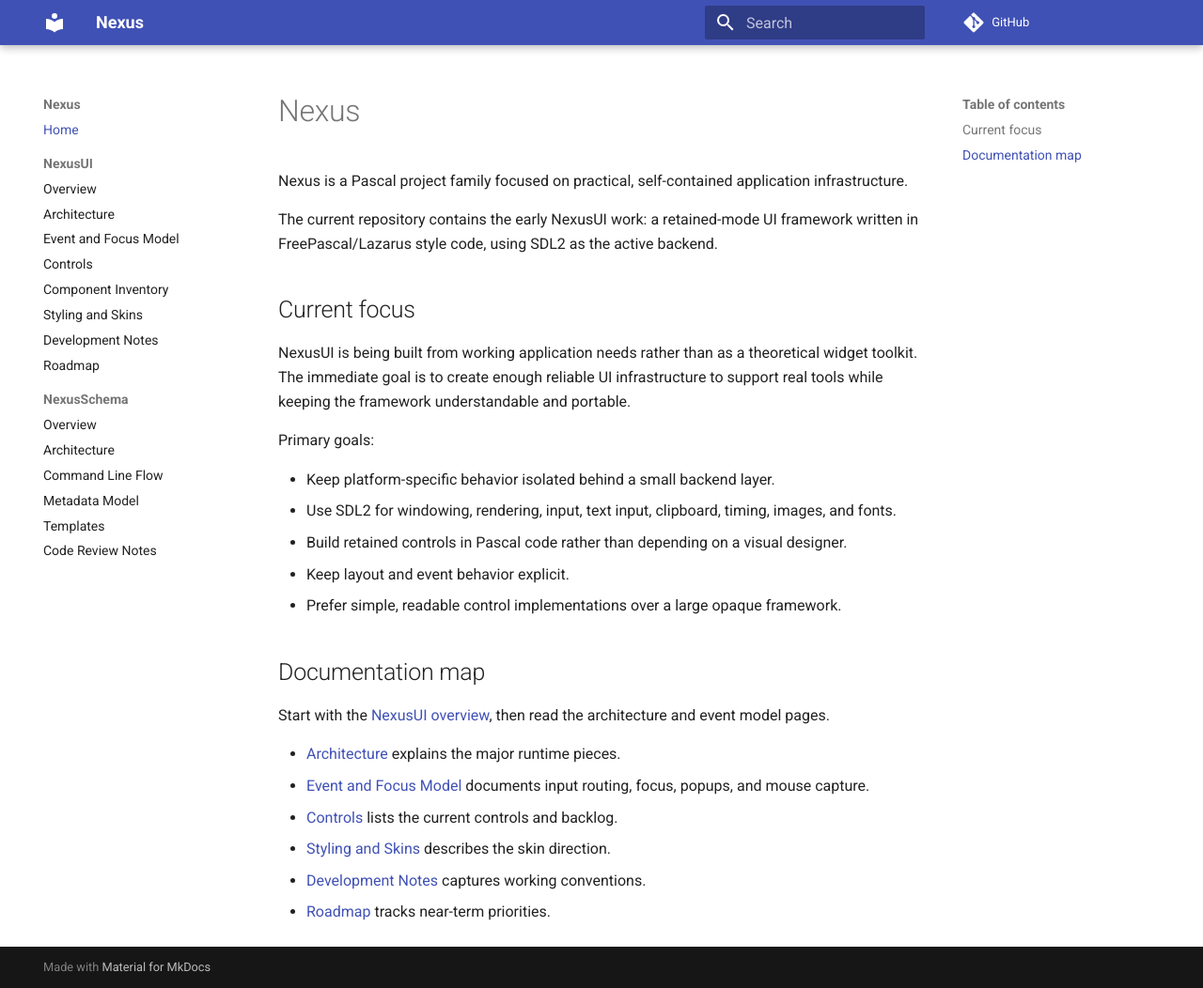
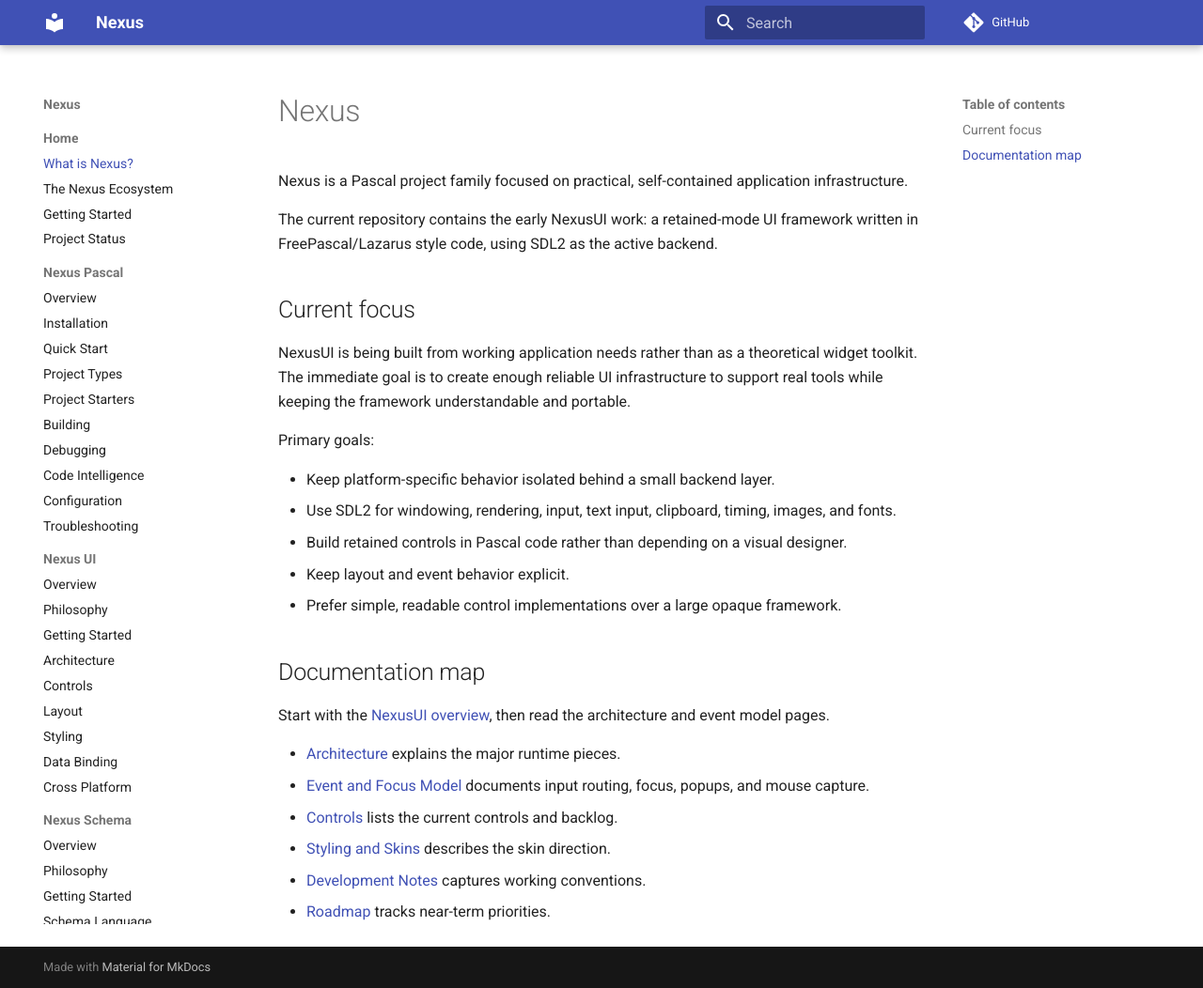
Before and after one commit to nxrp-dev/nexus, an MkDocs documentation site: the page built from docs/index.md, in a window 1280 px wide and 1052 px high. Shown: the whole window at 94% size. Built offline with MkDocs 1.6.1 and Material for MkDocs 9.7.7, drawn with Linux system fonts in a browser that asks for light colours; comment, search, counter and statistics services are not loaded; some of the changed lines change nothing that is shown.

Commit message:
Restructure MkDocs navigation for Nexus documentation

```diff
--- a/mkdocs.yml
+++ b/mkdocs.yml
@@ -1,25 +1,62 @@
 site_name: Nexus
 site_description: Nexus project documentation
 repo_url: https://github.com/nxrp-dev/nexus
+site_url: https://nxrp-dev.github.io/nexus/
 
 nav:
-  - Home: index.md
-  - NexusUI:
-      - Overview: nexusui/index.md
-      - Architecture: nexusui/architecture.md
-      - Event and Focus Model: nexusui/event-focus.md
-      - Controls: nexusui/controls.md
-      - Component Inventory: nexusui/components.md
-      - Styling and Skins: nexusui/styling-skins.md
-      - Development Notes: nexusui/development.md
-      - Roadmap: nexusui/roadmap.md
-  - NexusSchema:
-      - Overview: nexusschema/index.md
-      - Architecture: nexusschema/architecture.md
-      - Command Line Flow: nexusschema/command-line.md
-      - Metadata Model: nexusschema/metadata-model.md
-      - Templates: nexusschema/templates.md
-      - Code Review Notes: nexusschema/code-review.md
+  - Home:
+      - What is Nexus?: index.md
+      - The Nexus Ecosystem: ecosystem.md
+      - Getting Started: getting-started.md
+      - Project Status: project-status.md
+  - Nexus Pascal:
+      - Overview: nexus-pascal/index.md
+      - Installation: nexus-pascal/installation.md
+      - Quick Start: nexus-pascal/quick-start.md
+      - Project Types: nexus-pascal/project-types.md
+      - Project Starters: nexus-pascal/project-starters.md
+      - Building: nexus-pascal/building.md
+      - Debugging: nexus-pascal/debugging.md
+      - Code Intelligence: nexus-pascal/code-intelligence.md
+      - Configuration: nexus-pascal/configuration.md
+      - Troubleshooting: nexus-pascal/troubleshooting.md
+  - Nexus UI:
+      - Overview: nexus-ui/index.md
+      - Philosophy: nexus-ui/philosophy.md
+      - Getting Started: nexus-ui/getting-started.md
+      - Architecture: nexus-ui/architecture.md
+      - Controls: nexus-ui/controls.md
+      - Layout: nexus-ui/layout.md
+      - Styling: nexus-ui/styling.md
+      - Data Binding: nexus-ui/data-binding.md
+      - Cross Platform: nexus-ui/cross-platform.md
+  - Nexus Schema:
+      - Overview: nexus-schema/index.md
+      - Philosophy: nexus-schema/philosophy.md
+      - Getting Started: nexus-schema/getting-started.md
+      - Schema Language: nexus-schema/schema-language.md
+      - Templates: nexus-schema/templates.md
+      - Database Generation: nexus-schema/database-generation.md
+      - Code Generation: nexus-schema/code-generation.md
+      - Command Line: nexus-schema/command-line.md
+      - Examples: nexus-schema/examples.md
+  - Guides:
+      - Building a Pascal Application in VS Code: guides/building-pascal-in-vscode.md
+      - Building a Nexus UI Application: guides/building-nexus-ui-application.md
+      - Creating a Schema-Driven Project: guides/creating-schema-driven-project.md
+      - Maintaining Legacy Pascal Code: guides/maintaining-legacy-pascal-code.md
+      - AI-Assisted Pascal Development: guides/ai-assisted-pascal-development.md
+  - Reference:
+      - Naming Conventions: reference/naming-conventions.md
+      - File and Folder Conventions: reference/file-folder-conventions.md
+      - VS Code Configuration: reference/vscode-configuration.md
+      - Pascal Compiler Options: reference/pascal-compiler-options.md
+      - Glossary: reference/glossary.md
+  - Roadmap:
+      - Nexus Pascal Roadmap: roadmap/nexus-pascal.md
+      - Nexus UI Roadmap: roadmap/nexus-ui.md
+      - Nexus Schema Roadmap: roadmap/nexus-schema.md
+      - Planned Ecosystem Integration: roadmap/ecosystem-integration.md
 
 markdown_extensions:
   - admonition
```
